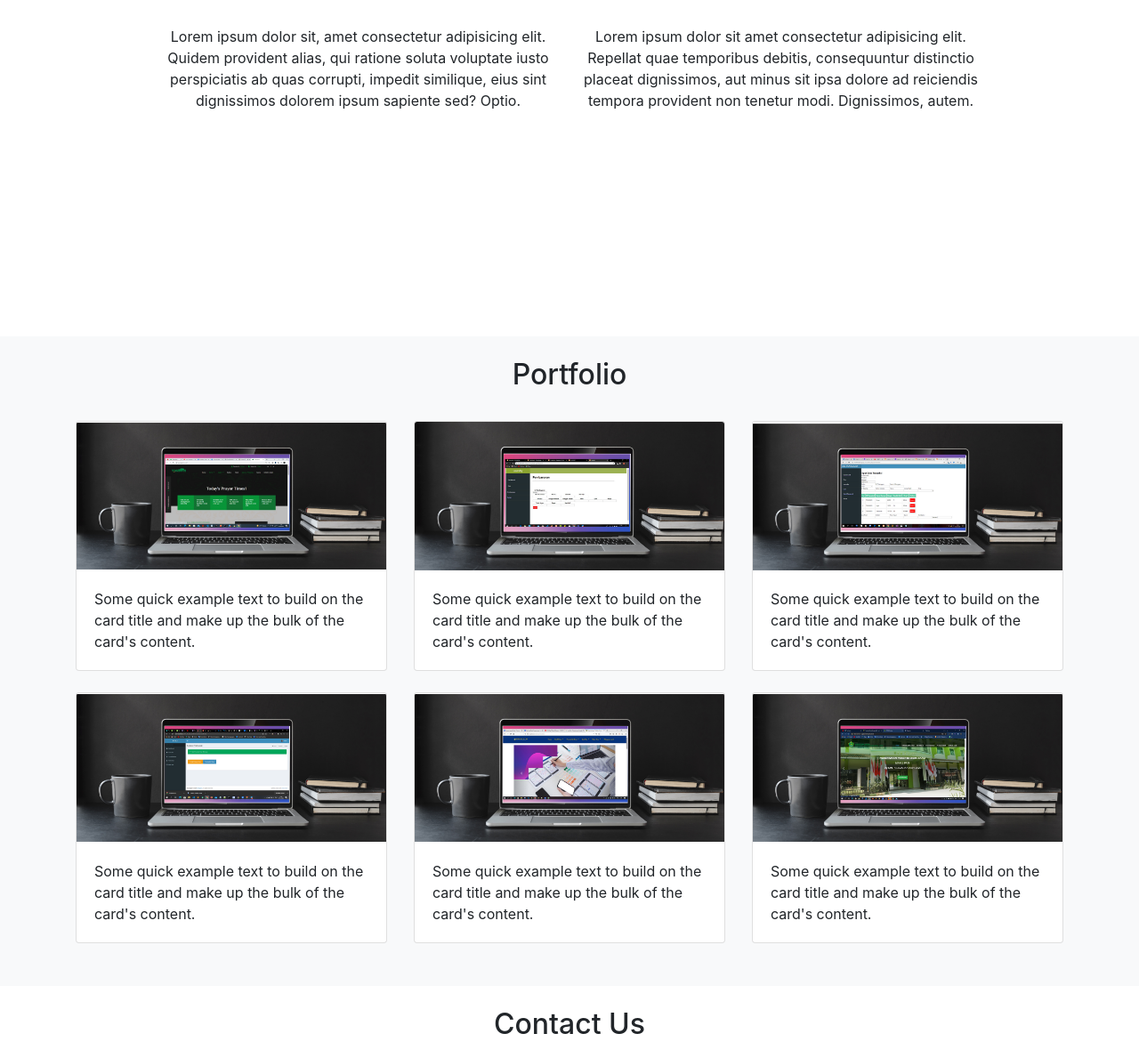
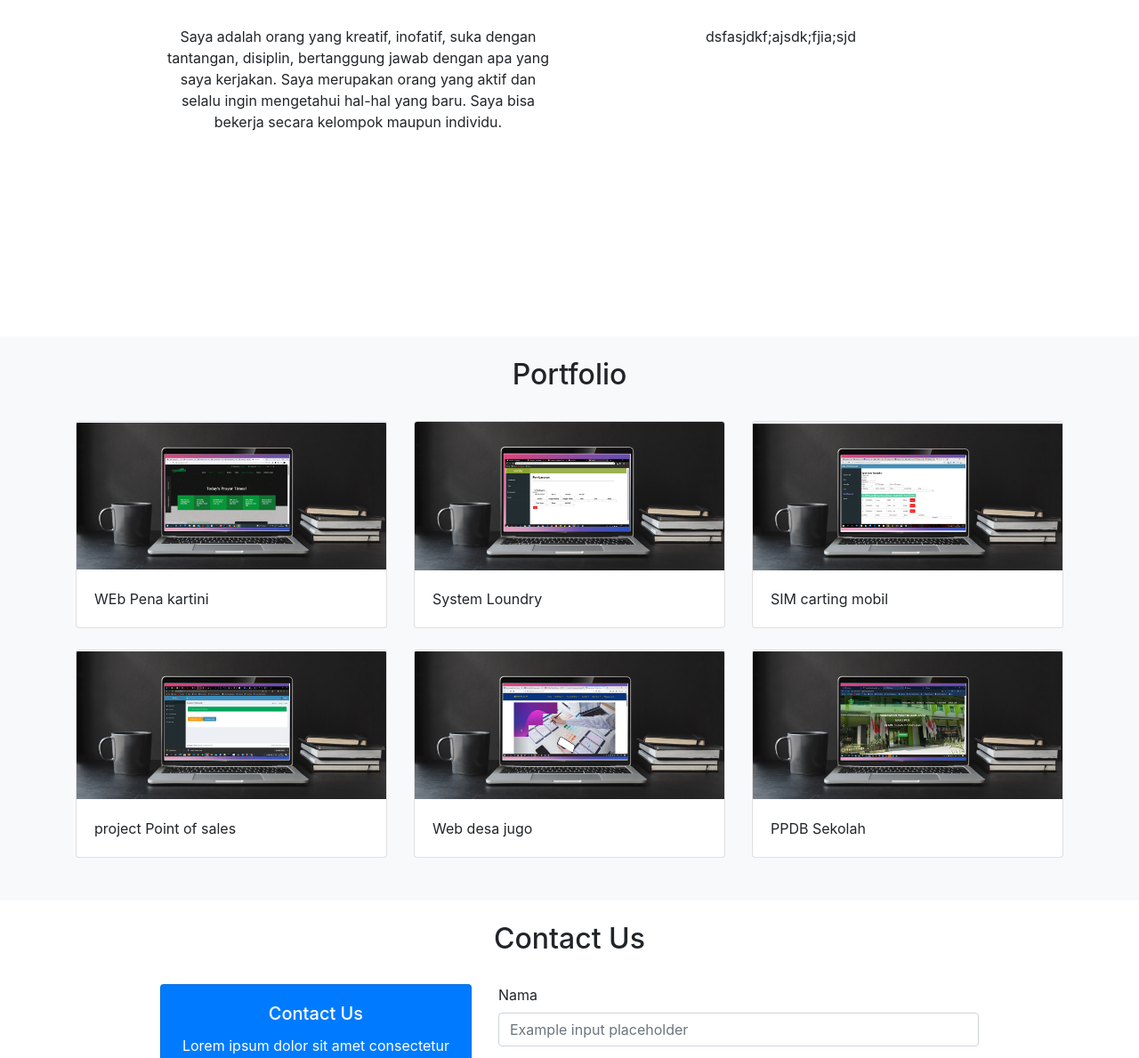
Before and after one commit to HR77scu/hr77scu.github.io, a plain HTML site: page index.html in a window 1280 px wide. Shown: the part 593-1782 px from the top of the page at 89% size. Drawn offline with nearby package versions, Linux system fonts and the light colour scheme.

Commit message:
update nama project

```diff
--- a/index.html
+++ b/index.html
@@ -65,10 +65,10 @@
 
             <div class="row justify-content-center ">
                 <div class="col-md-5 text-center">
-                    <p>Lorem ipsum dolor sit, amet consectetur adipisicing elit. Quidem provident alias, qui ratione soluta voluptate iusto perspiciatis ab quas corrupti, impedit similique, eius sint dignissimos dolorem ipsum sapiente sed? Optio.</p>
+                    <p>Saya adalah orang yang kreatif, inofatif, suka dengan tantangan, disiplin, bertanggung jawab dengan apa yang saya kerjakan. Saya merupakan orang yang aktif dan selalu ingin mengetahui hal-hal yang baru. Saya bisa bekerja secara kelompok maupun individu.</p>
                 </div>
                 <div class="col-md-5 text-center ">
-                    <p>Lorem ipsum dolor sit amet consectetur adipisicing elit. Repellat quae temporibus debitis, consequuntur distinctio placeat dignissimos, aut minus sit ipsa dolore ad reiciendis tempora provident non tenetur modi. Dignissimos, autem.</p>
+                    <p>dsfasjdkf;ajsdk;fjia;sjd</p>
                 </div>
             </div>
         </div>
@@ -91,7 +91,7 @@
                     <div class="card" >
                         <img src="img/1.png" class="card-img-top" alt="...">
                         <div class="card-body">
-                          <p class="card-text">Some quick example text to build on the card title and make up the bulk of the card's content.</p>
+                          <p class="card-text">WEb Pena kartini</p>
                         </div>
                       </div>
                 </div>
@@ -100,7 +100,7 @@
                     <div class="card" >
                         <img src="img/2.png" class="card-img-top" alt="...">
                         <div class="card-body">
-                          <p class="card-text">Some quick example text to build on the card title and make up the bulk of the card's content.</p>
+                          <p class="card-text">System Loundry</p>
                         </div>
                       </div>
                 </div>
@@ -109,7 +109,7 @@
                     <div class="card" >
                         <img src="img/3.png" class="card-img-top" alt="...">
                         <div class="card-body">
-                          <p class="card-text">Some quick example text to build on the card title and make up the bulk of the card's content.</p>
+                          <p class="card-text">SIM carting mobil</p>
                         </div>
                       </div>
                 </div>
@@ -120,7 +120,7 @@
                     <div class="card" >
                         <img src="img/4.png" class="card-img-top" alt="...">
                         <div class="card-body">
-                          <p class="card-text">Some quick example text to build on the card title and make up the bulk of the card's content.</p>
+                          <p class="card-text">project Point of sales</p>
                         </div>
                       </div>
                 </div>
@@ -129,7 +129,7 @@
                     <div class="card" >
                         <img src="img/5.png" class="card-img-top" alt="...">
                         <div class="card-body">
-                          <p class="card-text">Some quick example text to build on the card title and make up the bulk of the card's content.</p>
+                          <p class="card-text">Web desa jugo</p>
                         </div>
                       </div>
                 </div>
@@ -138,7 +138,7 @@
                     <div class="card" >
                         <img src="img/6.png" class="card-img-top" alt="...">
                         <div class="card-body">
-                          <p class="card-text">Some quick example text to build on the card title and make up the bulk of the card's content.</p>
+                          <p class="card-text">PPDB Sekolah</p>
                         </div>
                       </div>
                 </div>
```
